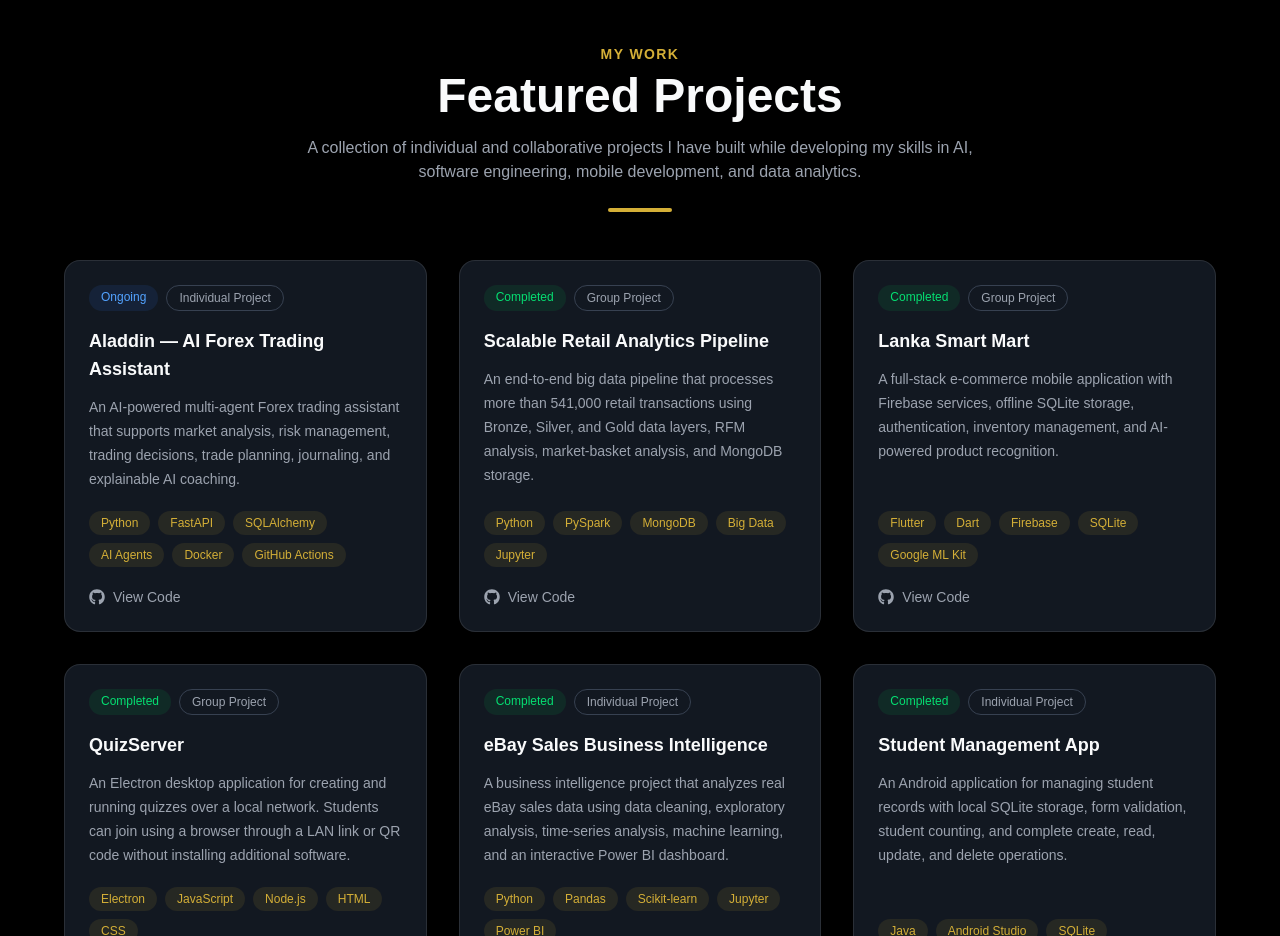
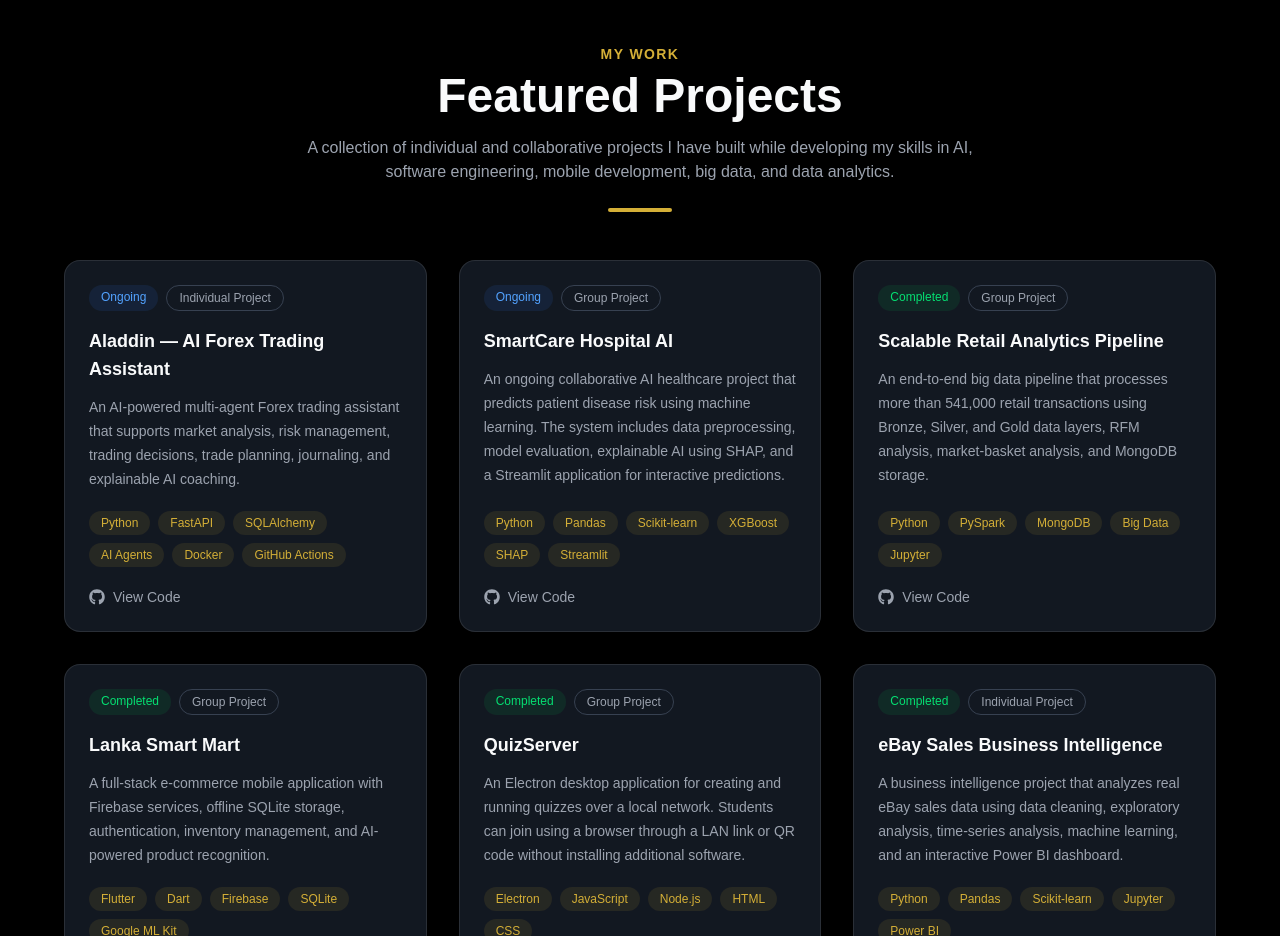
Before and after one commit to nvtharindukothalawala-tech/tharindu-portfolio, a Next.js app: page / in a window 1280 px wide. Shown: the part 5220-6156 px from the top of the page. Built offline with nearby package versions, Linux system fonts and the light colour scheme.

Commit message:
Add SmartCare Hospital AI project

```diff
--- a/components/sections/Projects.tsx
+++ b/components/sections/Projects.tsx
@@ -31,6 +31,23 @@ const projects: Project[] = [
       "https://github.com/nvtharindukothalawala-tech/Aladdin-forex-ai",
     status: "Ongoing",
     type: "Individual Project",
+  },
+  {
+    title: "SmartCare Hospital AI",
+    description:
+      "An ongoing collaborative AI healthcare project that predicts patient disease risk using machine learning. The system includes data preprocessing, model evaluation, explainable AI using SHAP, and a Streamlit application for interactive predictions.",
+    tech: [
+      "Python",
+      "Pandas",
+      "Scikit-learn",
+      "XGBoost",
+      "SHAP",
+      "Streamlit",
+    ],
+    github:
+      "https://github.com/nvtharindukothalawala-tech/smartcare-ai-project",
+    status: "Ongoing",
+    type: "Group Project",
   },
   {
     title: "Scalable Retail Analytics Pipeline",
@@ -97,7 +114,7 @@ export default function Projects() {
         <SectionTitle
           eyebrow="My Work"
           title="Featured Projects"
-          description="A collection of individual and collaborative projects I have built while developing my skills in AI, software engineering, mobile development, and data analytics."
+          description="A collection of individual and collaborative projects I have built while developing my skills in AI, software engineering, mobile development, big data, and data analytics."
         />
 
         <div className="grid grid-cols-1 gap-8 md:grid-cols-2 lg:grid-cols-3">
```
